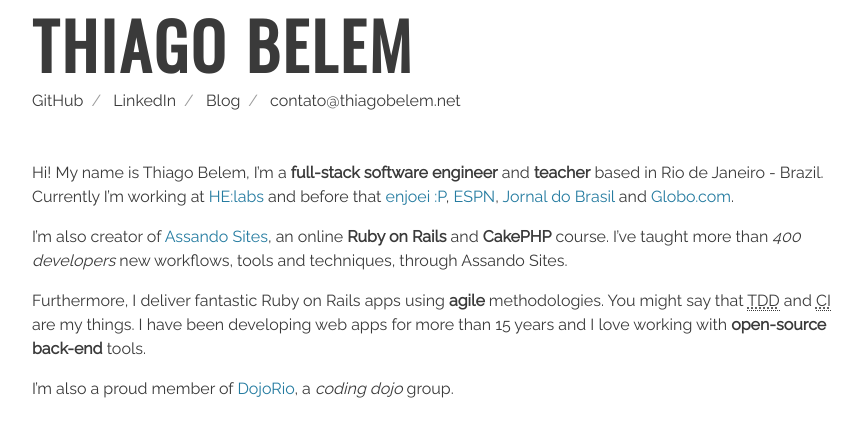
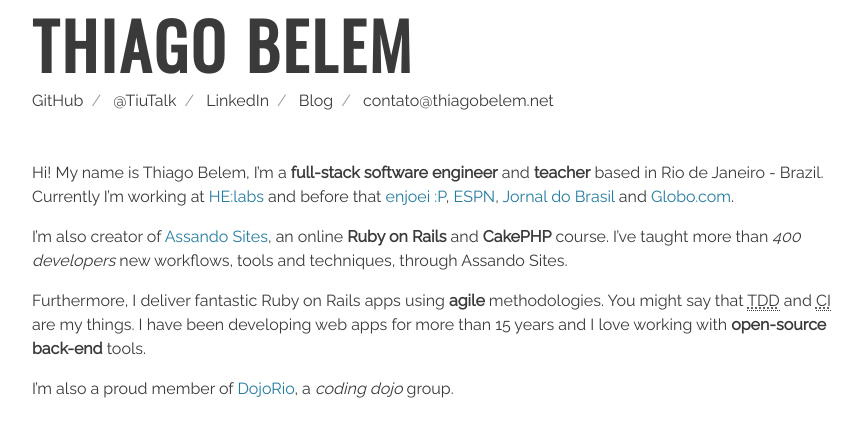
Before and after one commit to TiuTalk/tiutalk.github.io, a Jekyll site: the page built from index.md, in a window 1280 px wide, cut to the strip 188-625 px from the top of the page. Shown: the whole strip, without its empty margins (96-957 px from the left). Built offline with Jekyll 4.4.1, drawn with Linux system fonts in a browser that asks for light colours.

Commit message:
Add Twitter

```diff
--- a/_includes/_header.html
+++ b/_includes/_header.html
@@ -3,6 +3,7 @@
   <h1>Thiago Belem</h1>
   <nav class="social">
     <a href="https://github.com/TiuTalk" target="_blank">GitHub</a>
+    <a href="https://twitter.com/TiuTalk" target="_blank">@TiuTalk</a>
     <a href="https://linkedin.com/in/thiagobelem" target="_blank">LinkedIn</a>
     <a href="http://blog.thiagobelem.net" target="_blank">Blog</a>
     <a href="mailto:contato@thiagobelem.net" target="_blank">contato@thiagobelem.net</a>
```
